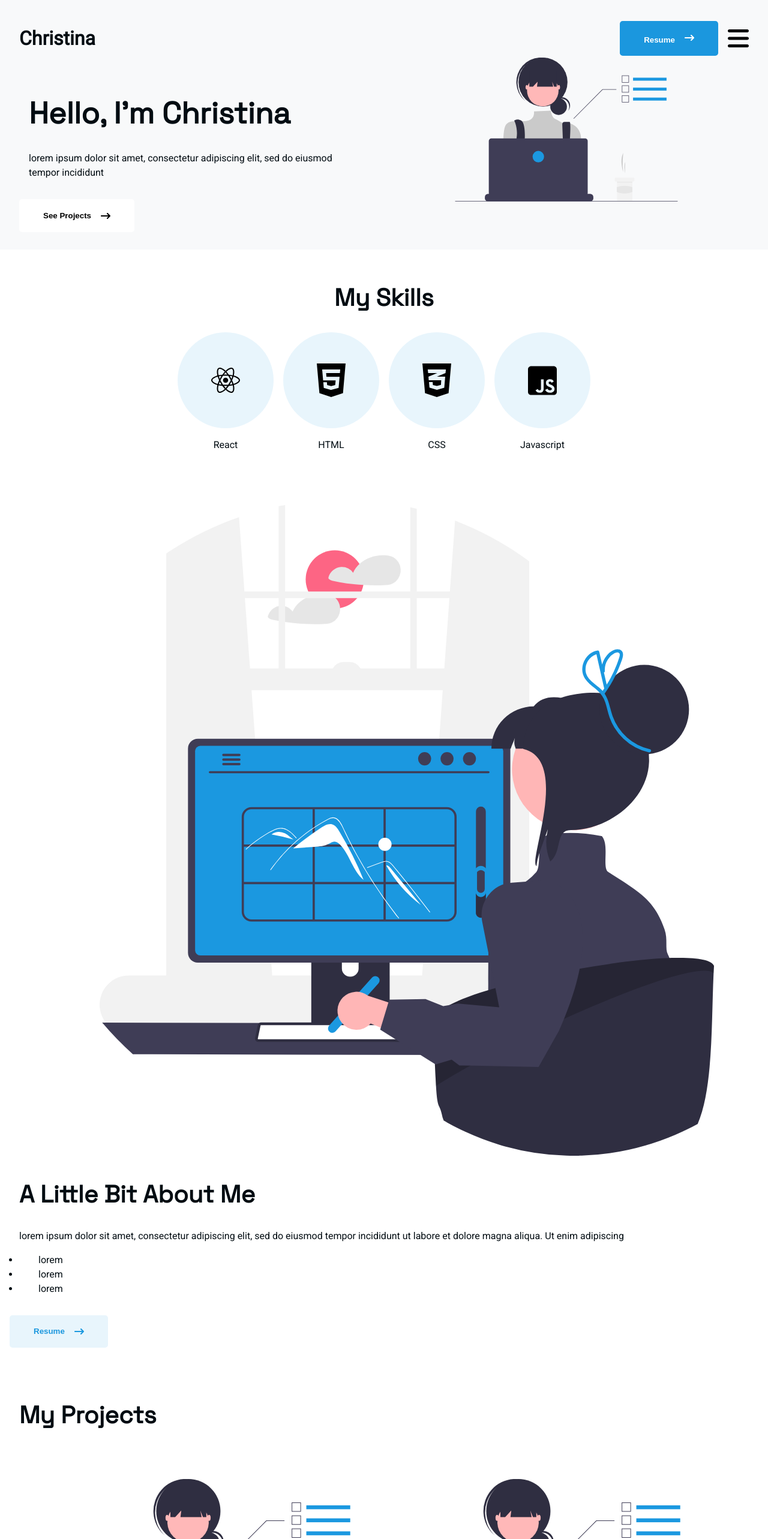
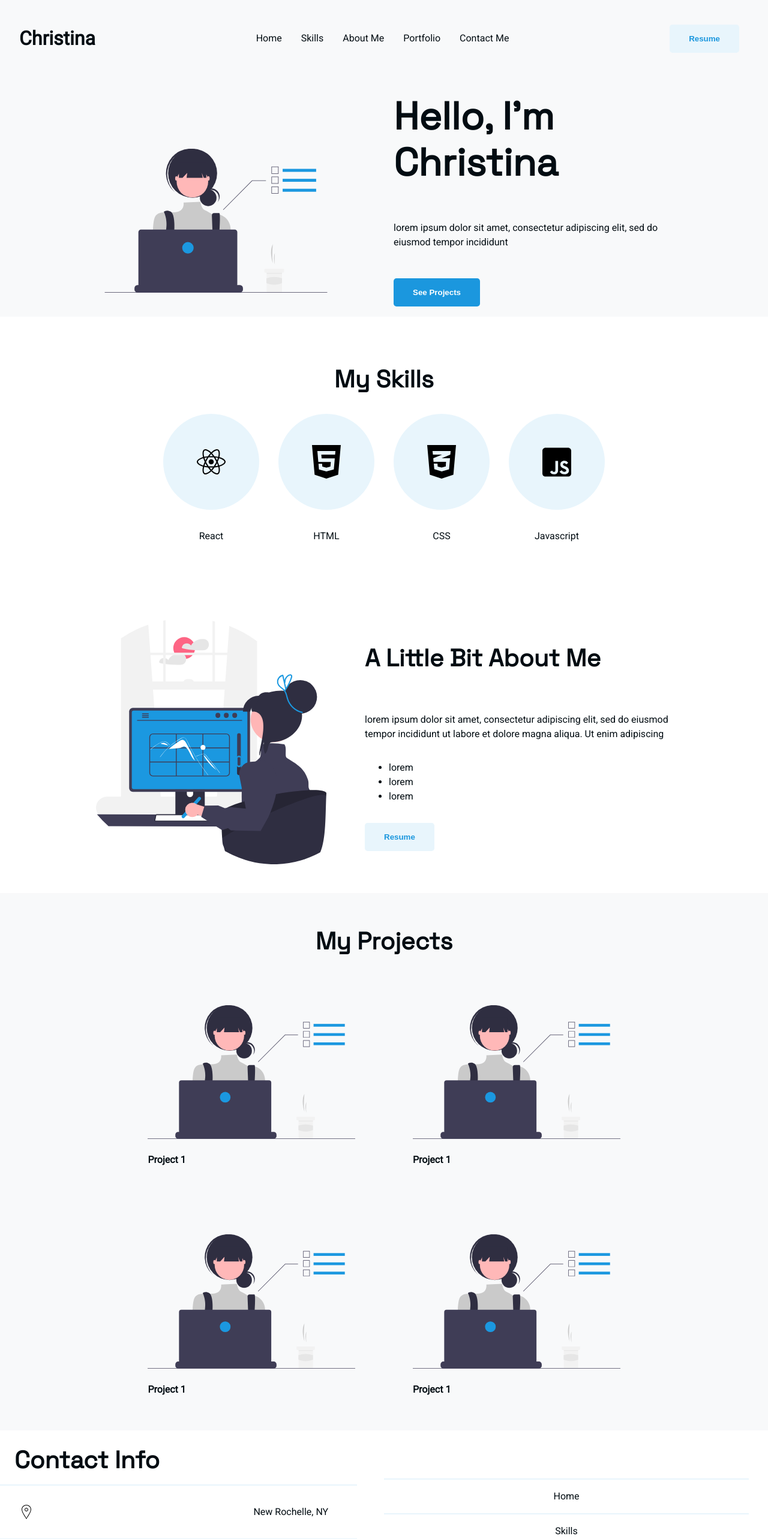
Before and after one commit to Christina113-code/Portfolio, a React (Create React App) app: page / in a window 1280 px wide. Shown: the top 2566 px of the page at 60% size. Built offline with nearby package versions, Linux system fonts and the light colour scheme; a web font is replaced by a local one.

Commit message:
basic tablet and desktop layout

```diff
--- a/src/App.css
+++ b/src/App.css
@@ -57,6 +57,13 @@ nav{
   justify-content: space-between;
   padding:1.5rem;
   background-color: var(--clr-ntrl);
+}
+#menu, #x{
+  cursor:pointer;
+}
+
+.top-navlinks{
+  display: none;
 }
 a{
   text-decoration: none;
@@ -140,6 +147,12 @@ nav .btn{
 }
 .social-inf0>*{
  filter: invert(76%) sepia(40%) saturate(316%) hue-rotate(168deg) brightness(102%) contrast(91%)!important;
+ transition: .3s;
+
+}
+.social-info>*:hover{
+  filter: invert(76%) sepia(2%) saturate(14%) hue-rotate(352deg) brightness(107%) contrast(102%);
+  transition: .3s;
 }
 
 
@@ -173,13 +186,16 @@ height:calc(100%-15px);
 }
 #right-arrow:hover{
   filter:invert(100%) sepia(0%) saturate(7497%) hue-rotate(174deg) brightness(103%) contrast(102%);
+  transition:.3s;
   /* Fix hover to change color when btn is clicked not just arrow */
 }
 .primary #right-arrow:hover{
   color:black;
+  transition:.3s ;
 }
 .primary #right-arrow{
   filter:invert(100%) sepia(0%) saturate(7497%) hue-rotate(174deg) brightness(103%) contrast(102%);
+  transition:.3s;
 
 }
 .btn{
@@ -191,6 +207,7 @@ height:calc(100%-15px);
   display:flex;
   align-items: center;
   justify-content: center;
+  cursor:pointer;
 }
 .normal{
   color:black;
@@ -209,22 +226,30 @@ height:calc(100%-15px);
 }
 .primary:hover{
   background-color:var(--clr-lt);
+  transition:.3s;
+  color:var(--clr-prmy);
 
 }
 .secondary{
   background-color: var(--clr-lt);
   color:var(--clr-prmy);
 }
+.secondary #right-arrow{
+  filter: invert(51%) sepia(65%) saturate(627%) hue-rotate(158deg) brightness(89%) contrast(96%);
+}
 .secondary:hover{
   background-color: var(--clr-prmy);
   color:var(--clr-ltst);
+  transition:.3s;
 }
+
 /* Skills Section */
 .skills-section, .skills-container{
   display: flex;
   flex-direction: column;
   justify-content: center;
   align-items: center;
+
 }
 
 .circle{
@@ -253,6 +278,9 @@ height:calc(100%-15px);
   margin-top:2.5rem;
 }
 /* Projects */
+.projects{
+  background-color: var(--clr-ntrl);
+}
 .projects img{
   width:100%;
 }
@@ -264,9 +292,7 @@ height:calc(100%-15px);
  padding-top:1rem;
  font-weight:bolder;
 }
-.about-me #right-arrow{
-  filter: invert(51%) sepia(65%) saturate(627%) hue-rotate(158deg) brightness(89%) contrast(96%);
-}
+
 /* #endAbout-Me-Section */
 
 /* Contact Me */
@@ -331,15 +357,21 @@ input:focus, textarea:focus{
   padding:0 2rem;
   justify-content: space-between;
 }
+
+/* TABLET MEDIA QUERIES */
 /* Media queries global*/
 @media screen and (min-width: 768px){
-  h2, p, h1, ul, li{
-    padding:0 2rem;
-  }
+
 
   h2{
     font-size:2.5rem;
 
+  }
+  .screen{
+    padding:3rem;
+  }
+  .btn{
+    padding:1rem 2rem;
   }
 }
 
@@ -362,19 +394,21 @@ input:focus, textarea:focus{
     flex-direction: row;
     align-items: center;
     justify-content: center;
+    padding:5rem;
   }
   .hero-text{
-    position:absolute;
+    /* position:absolute; */
     width:50%;
     left:1rem;
+    top:10rem;
 
   }
   #hero-img1{
     width:50%;
-    height:30%;
-    position:absolute;
+    height:100%;
+    /* position:absolute; */
     right:1rem;
-    top:1rem;
+    top:2rem;
   }
 }
 /* Skills media queries */
@@ -383,25 +417,37 @@ input:focus, textarea:focus{
       flex-direction: row;
       width:70%;
       flex-wrap: wrap;
-      gap:1rem;
+      gap:2rem;
     }
 
 }
 /* About me media queries*/
 @media screen and (min-width:768px){
+  .about-me{
+    display: flex;
+    flex-direction: column;
+    align-items: center;
+    justify-content: center;
+  }
   #about-img{
-    width:80vw;
-    margin-top:3rem;
-    margin-left:13%;
+    width:60vw;
+  }
+  .about-me ul{
+    margin-left:1rem;
   }
 }
 /* My Projects media queries*/
 @media screen and (min-width:768px){
+  .projects{
+    display: flex;
+    flex-direction: column;;
+    align-items: center;
+  }
   .project-container{
     display:flex;
     flex-direction: row;
     flex-wrap: wrap;
-    width:100vw;
+    width:90vw;
     justify-content: center;
     align-items: center;
   }
@@ -420,12 +466,12 @@ input:focus, textarea:focus{
       width:50%;
     }
 
-    .contact-info span, {
+    .contact-info span {
       width:83%;
       align-items: center;
     }
     .footer-link-container{
-      margin-top:4rem;
+      margin-top:5rem;
     }
     .footer-link-container a{
       width:90%;
@@ -434,3 +480,84 @@ input:focus, textarea:focus{
       margin-left:1rem;
     }
 }
+
+/*DESKTOP*/
+
+/* Global */
+@media screen and (min-width:1024px){
+  h1{
+    font-size:4rem;
+
+  }
+
+
+}
+/* Hero Section */
+@media screen and (min-width:1024px){
+  .hero-text{
+    top:10rem;
+  }
+  #hero-img1{
+    top:4rem;
+  }
+
+}
+/* SKills Section*/
+@media screen and (min-width:1024px){
+  .skills-container{
+
+    width:90vw;
+  }
+  .skills-section{
+    padding:3rem;
+  }
+}
+/* About  Me */
+@media screen and (min-width:1024px){
+  .about-me{
+    display:flex;
+    flex-direction: row;
+    justify-content: center;
+    align-items: center;
+  }
+  #about-img{
+    width:30%;
+    margin:0;
+    padding:3rem;
+  }
+  .about-text{
+    width:45%;
+  }
+  .about-text>h2, p{
+    padding:1rem;
+  }
+}
+/* Projects Section */
+@media screen and (min-width:1024px){
+  .project-container{
+    gap:2rem;
+  }
+  .project{
+    width:30%;
+  }
+}
+/* Navbar Laptop */
+@media screen and (min-width:1024px){
+  #menu{
+    display:none;
+  }
+  .top-navlinks{
+    display: flex;
+    gap:2rem;
+    margin-left:auto;
+  }
+  .top-navlinks a{
+    cursor:pointer;
+    transition:.3s;
+  }
+  a:hover{
+    color:gray;
+    transition:.3s;
+  }
+
+}
--- a/src/Components/Button.js
+++ b/src/Components/Button.js
@@ -3,8 +3,8 @@ import arrow from '../imgs/rightarrow.svg'
 const Button = (props) => {
     return(
 <>
-{props.primary? <button className="primary btn">{props.text}<img  id="right-arrow"alt="arrow"src={arrow}/></button>
-    :props.secondary? <button className="secondary btn">{props.text}<img  id="right-arrow"alt="arrow"src={arrow}/></button>:
+{props.primary? <button className="primary btn">{props.text}</button>
+    :props.secondary? <button className="secondary btn">{props.text}</button>:
     <button className="normal btn">{props.text}<img id="right-arrow"alt="arrow"src={arrow}/></button>
     }
         </>
@@ -19,3 +19,5 @@ const Button = (props) => {
 }
 
 export default Button
+// Add this later to component
+// <img  id="right-arrow"alt="arrow"src={arrow}/>
--- a/src/Components/Navbar.js
+++ b/src/Components/Navbar.js
@@ -52,7 +52,14 @@ const Navbar = () => {
           <a id="logo" className="navbar-img" href="/">
             Christina
           </a>
-          <Button primary={true} text="Resume"/>
+          <div className="top-navlinks">
+            <a href="/">Home</a>
+            <a href="/">Skills</a>
+            <a href="/">About Me</a>
+            <a href="/">Portfolio</a>
+            <a href="/">Contact Me</a>
+          </div>
+          <Button secondary={true} text="Resume"/>
           <img
             id="menu"
             className="navbar-img"
--- a/src/Sections/AboutMe.js
+++ b/src/Sections/AboutMe.js
@@ -5,6 +5,7 @@ const AboutMe = () => {
   return (
     <div className="about-me">
       <img id="about-img"src={img} alt ="pic of me"/>
+      <div className='about-text'>
       <h2>A Little Bit About Me</h2>
       <p>lorem ipsum dolor sit amet, consectetur adipiscing elit, sed do eiusmod tempor incididunt ut labore et dolore magna aliqua. Ut enim adipiscing
       </p>
@@ -14,6 +15,8 @@ const AboutMe = () => {
         <li>lorem</li>
       </ul>
       <Button secondary={true} text="Resume"/>
+      </div>
+
 
     </div>
   )
--- a/src/Sections/HeroSection.js
+++ b/src/Sections/HeroSection.js
@@ -10,7 +10,7 @@ const HeroSection = () => {
     <h1>Hello, I'm Christina</h1>
     <p>lorem ipsum dolor sit amet, consectetur adipiscing elit, sed do eiusmod tempor incididunt
     </p>
-    <Button text="See Projects"/>
+    <Button primary={true} text="See Projects"/>
     </div>
 
     </div>
--- a/src/Sections/Projects.js
+++ b/src/Sections/Projects.js
@@ -17,6 +17,10 @@ const Projects = () => {
             <a href="/"><img alt="blah"src={img}/></a>
             <a href="/">Project 1</a>
           </div>
+          <div className="project">
+            <a href="/"><img alt="blah"src={img}/></a>
+            <a href="/">Project 1</a>
+          </div>
       </div>
     </div>
   )
```
